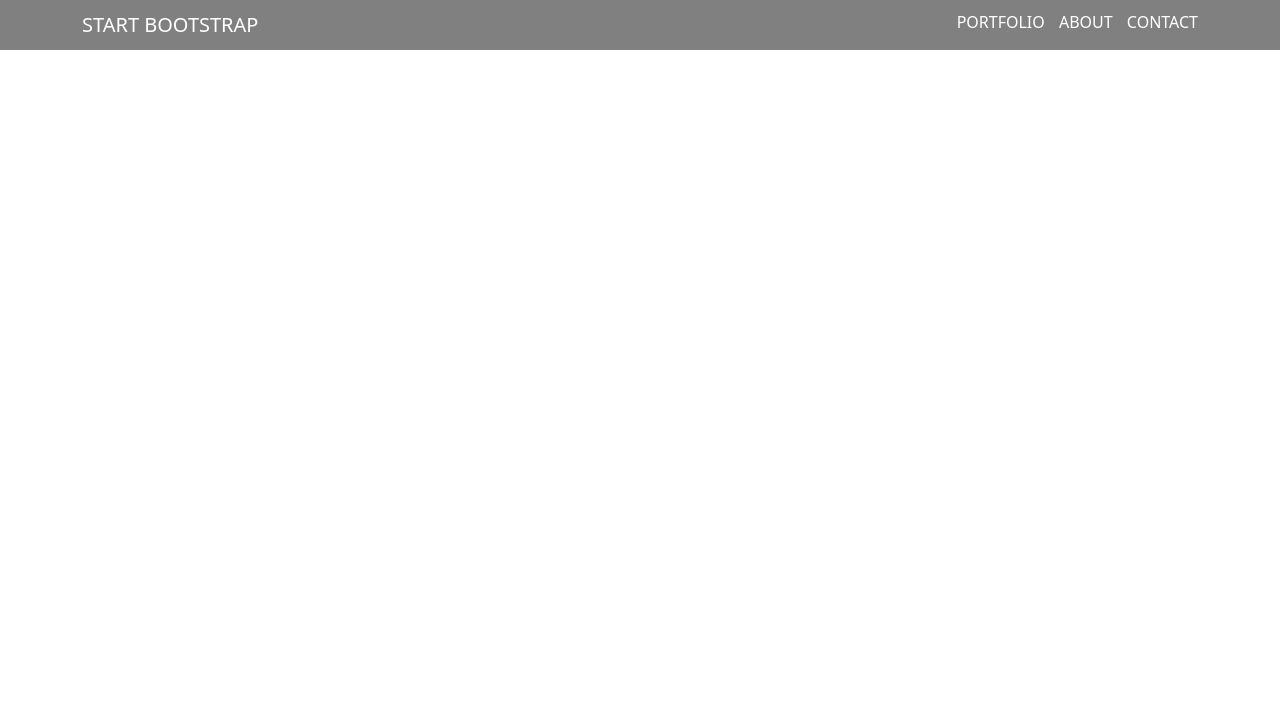
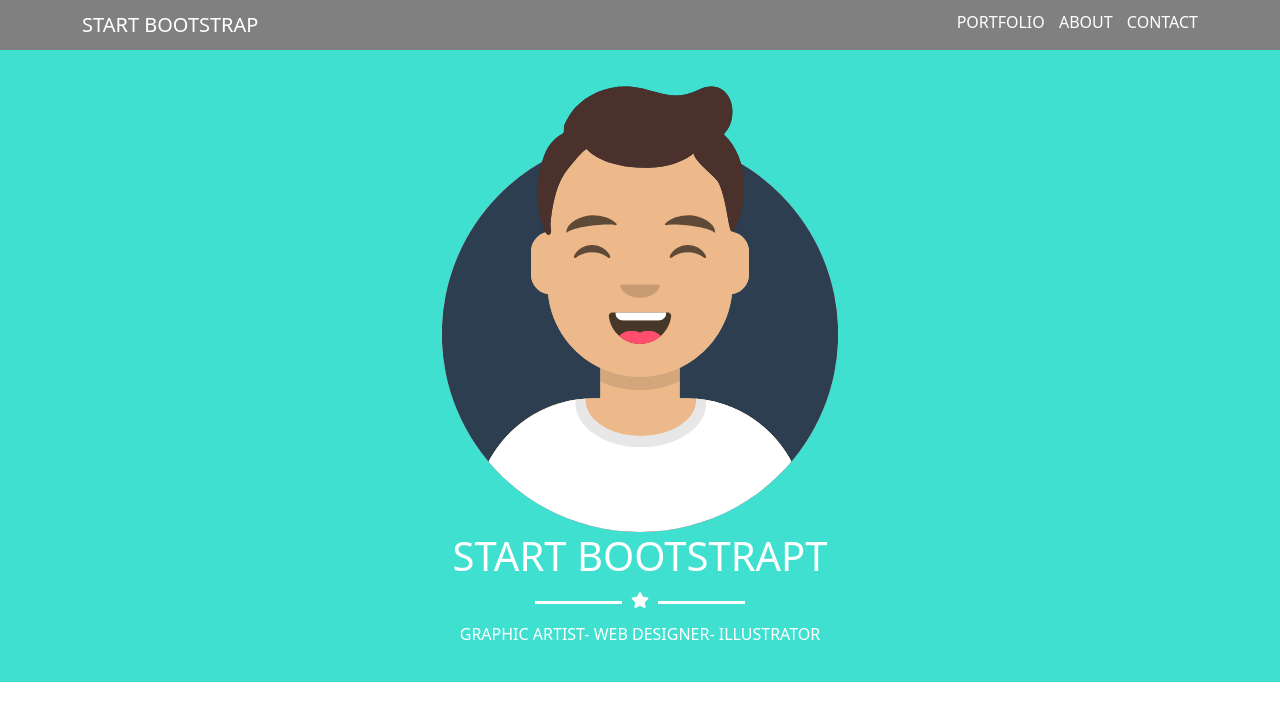
Before and after one commit to radfarelmira/html-css-bootstrap-freelancer, a plain HTML site: page index.html in a window 1280 px wide. Drawn offline with nearby package versions, Linux system fonts and the light colour scheme.

Commit message:
jumbotron

```diff
--- a/css/style.css
+++ b/css/style.css
@@ -7,6 +7,30 @@ ul{
 
 .uppercase{
     text-transform: uppercase;
+}
+
+img{
+    width: 100%;
+}
+
+.divisor::before{
+    content: "";
+    display: inline-block;
+    width: 10%;
+    height: 3px;
+    background-color: white;
+    vertical-align: middle;
+    margin: 0 5px;
+}
+
+.divisor::after{
+    content: "";
+    display: inline-block;
+    width: 10%;
+    height: 3px;
+    background-color: white;
+    vertical-align: middle;
+    margin: 0 5px;
 }
 
 /* HEADER */
@@ -26,9 +50,12 @@ header{
     text-align: right;
 }
 
-.hamburge i{
+.hamburger a{
     display: inline-block;
+    color: inherit;
+    padding: 0 10px;
     border: 1px solid white;
+    border-radius: 5px;
 }
 
 .header_menu li{
@@ -41,3 +68,25 @@ header{
     text-decoration: none;
     color: inherit;
 }
+
+/* MAIN */
+/* Jumbotron */
+.jumbotron{
+    /* test */
+    background-color: turquoise;
+}
+
+.jumbotron-content{
+    width: 70%;
+    margin: auto;
+    padding: 20px 0;
+    text-align: center;
+    color: white;
+}
+
+.jumbotron-content .img{
+    margin: auto;
+    width: 50%;
+}.jumbotron-content p{
+    margin-top: 10px;
+}
--- a/index.html
+++ b/index.html
@@ -35,14 +35,40 @@
                         </li>
                       </ul>
                   </div>
-
                   <div class="hamburger d-block d-md-none">
-                    <i class="fas fa-bars"></i>
+                      <a href="#"><i class="fas fa-bars"></i></a>
                   </div>
               </div>
             </div>
           </div>
     </header>
     <!-- END HEADER -->
+
+    <!-- MAIN -->
+    <main>
+
+        <!-- section jumbotron -->
+        <section class="jumbotron">
+            <div class="jumbotron-content">
+                <div class="container-fluid">
+                    <div class="img">
+                        <img src="img/avatar.svg" alt="Avatar">
+                    </div>
+
+                    <h1 class="uppercase">Start Bootstrapt</h1>
+
+                    <div class="divisor">
+                        <i class="fas fa-star"></i>
+                    </div>
+
+                    <p class="uppercase">Graphic Artist- Web Designer- Illustrator</p>
+
+                </div>
+            </div>
+
+        </section>
+
+    </main>
+    <!-- END MAIN -->
 </body>
 </html>
```
